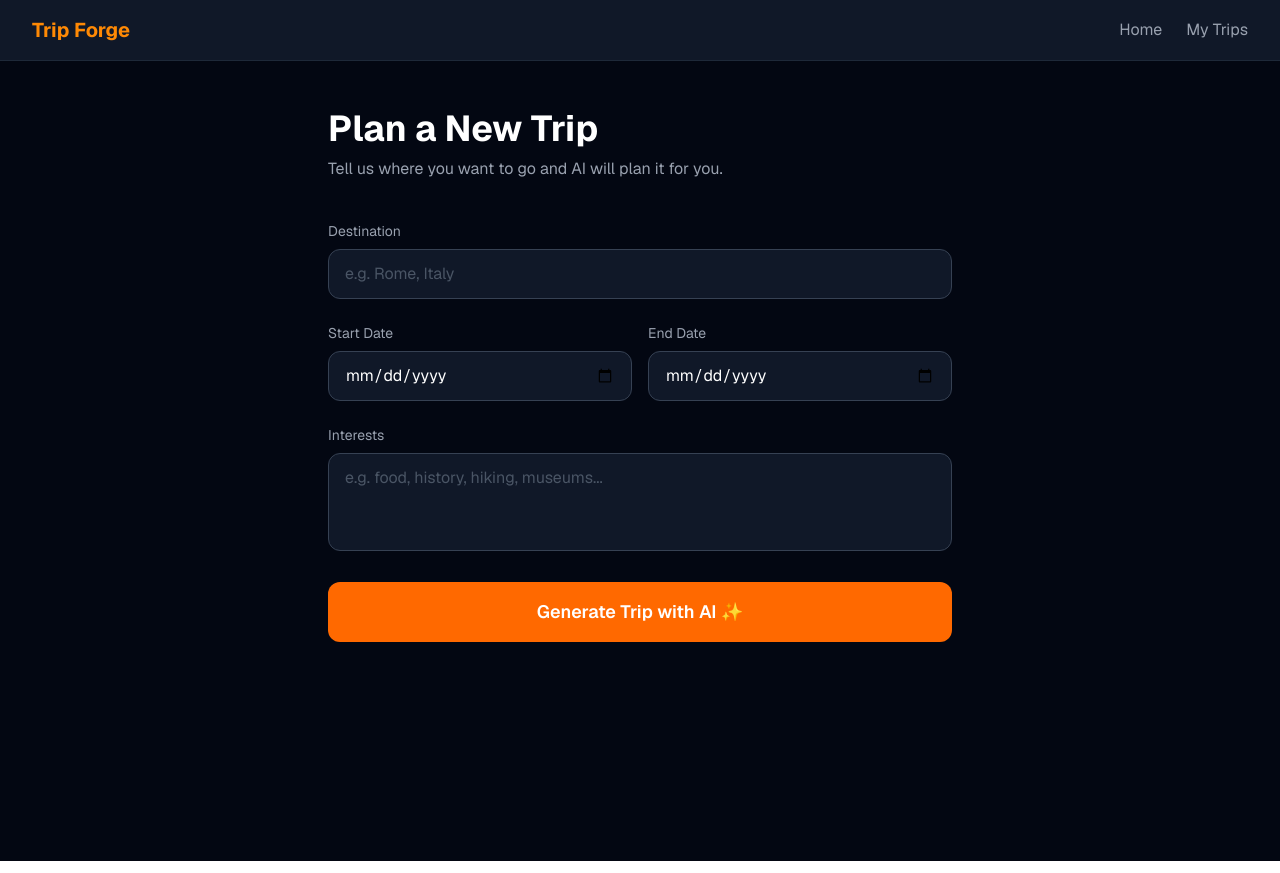
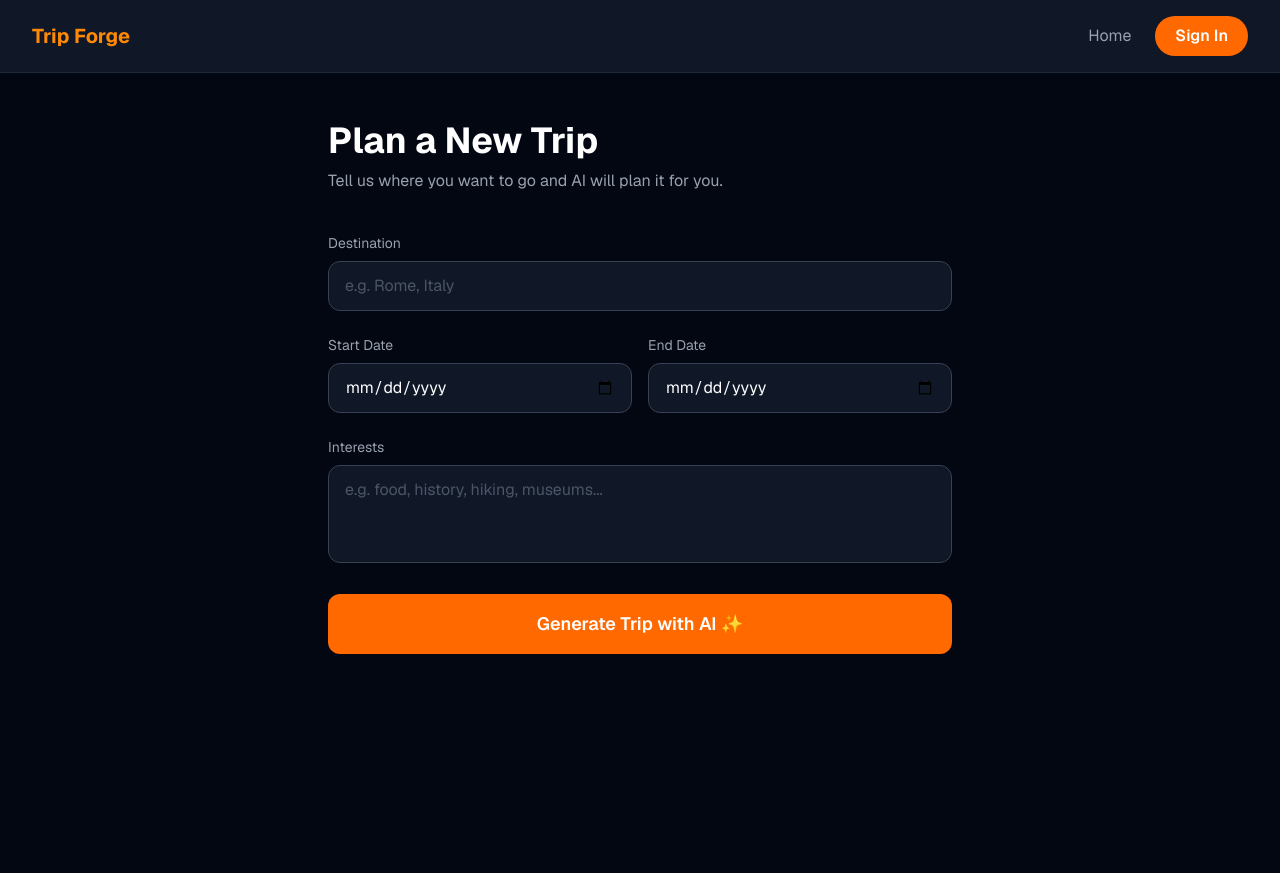
Before and after one commit to amarbegolli/TripForge, a Next.js app: page /new-trip in a window 1280 px wide. Built offline with nearby package versions, Linux system fonts and the light colour scheme; no server answers.

Commit message:
feat: add Clerk authentication

```diff
--- a/app/layout.tsx
+++ b/app/layout.tsx
@@ -2,6 +2,7 @@ import type { Metadata } from "next"
 import { Geist } from "next/font/google"
 import "./globals.css"
 import Navbar from "@/components/Navbar"
+import { ClerkProvider } from "@clerk/nextjs"
 
 const geist = Geist({ subsets: ["latin"] })
 
@@ -16,11 +17,13 @@ export default function RootLayout ({
   children: React.ReactNode
 }) {
   return (
+    <ClerkProvider>
     <html lang="en">
       <body className={`${geist.className} bg-gray-950`}>
         <Navbar />
         {children}
       </body>
     </html>
+    </ClerkProvider>
   )
 }
--- /dev/null
+++ b/app/sign-in/[[...sign-in]]/page.tsx
@@ -0,0 +1,9 @@
+import { SignIn } from "@clerk/nextjs"
+
+export default function SignInPage() {
+    return (
+        <main className="min-h-screen bg-gray-950 flex items-center justify-center">
+            <SignIn/>
+        </main>
+    )
+}
--- /dev/null
+++ b/app/sign-up/[[...sign-up]]/page.tsx
@@ -0,0 +1,9 @@
+import { SignUp } from "@clerk/nextjs"
+
+export default function SignUpPage() {
+    return (
+        <main className="min-h-screen bg-gray-950 flex items-center justify-center">
+            <SignUp/>
+        </main>
+    )
+}
--- a/components/Navbar.tsx
+++ b/components/Navbar.tsx
@@ -1,18 +1,34 @@
 import Link from "next/link"
+import { SignInButton, UserButton } from "@clerk/nextjs"
+import { auth } from "@clerk/nextjs/server"
 
-export default function Navbar () {
+export default async function Navbar () {
+    const { userId } = await auth()
+
     return (
         <nav className="bg-gray-900 border-b border-gray-800 px-8 py-4 flex items-center justify-between">
             <Link href="/" className="text-orange-400 font-bold text-xl">
             Trip Forge
             </Link>
-            <div className="flex gap-6">
+
+            <div className="flex items-center gap-6">
                 <Link href="/" className="text-gray-400 hover:text-white transition-colors">
                     Home
                 </Link>
+
+            {userId ? (
+                <>
                 <Link href="/dashboard" className="text-gray-400 hover:text-white transition-colors">
                     My Trips
                 </Link>
+                <UserButton />
+                </>
+            ) : (
+                        <Link href="/sign-in" className="bg-orange-500 hover:bg-orange-600 text-white px-5 py-2 rounded-full font-semibold transition-colors">
+                          Sign In
+                        </Link>
+
+                )}
             </div>
         </nav>
     )
--- a/package.json
+++ b/package.json
@@ -9,6 +9,7 @@
     "lint": "eslint"
   },
   "dependencies": {
+    "@clerk/nextjs": "^7.0.7",
     "@google/generative-ai": "^0.24.1",
     "@prisma/adapter-pg": "^7.6.0",
     "@prisma/client": "^6.19.2",
--- /dev/null
+++ b/proxy.ts
@@ -0,0 +1,13 @@
+import { clerkMiddleware, createRouteMatcher } from "@clerk/nextjs/server"
+
+const isPublicRoute = createRouteMatcher(["/", "/sign-in(.*)", "/sign-up(.*)"])
+
+export default clerkMiddleware(async (auth, request) => {
+    if (!isPublicRoute(request)) {
+        await auth.protect()
+    }
+})
+
+export const config = {
+    matcher: ["/((?!_next|[^?]*\\.(?:html?|css|js(?!on)|jpe?g|webp|png|gif|svg|ttf|woff2?|ico|csv|docx?|xlsx?|zip|webmanifest)).*)", "/(api|trpc)(.*)"]
+}
```
Also changed, not shown: 1 other file (tests, documents, lock files or other folders).
